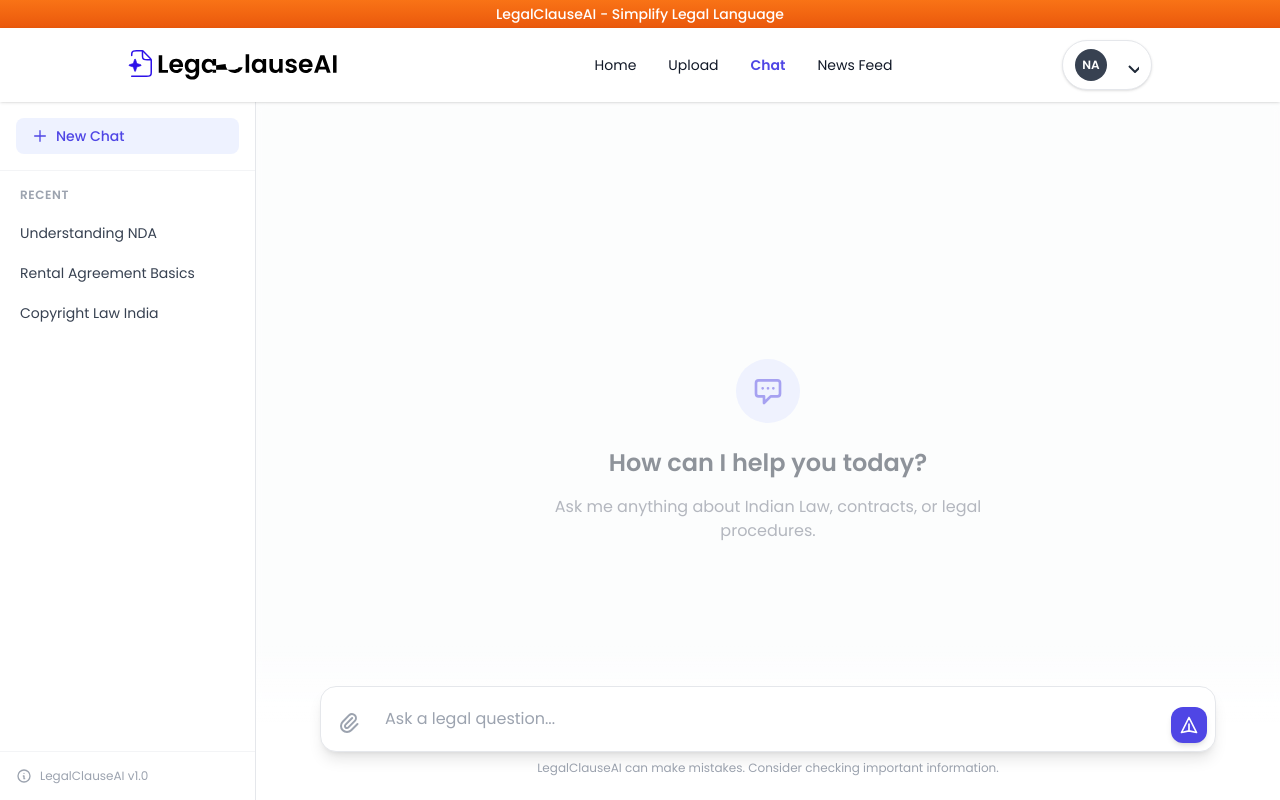
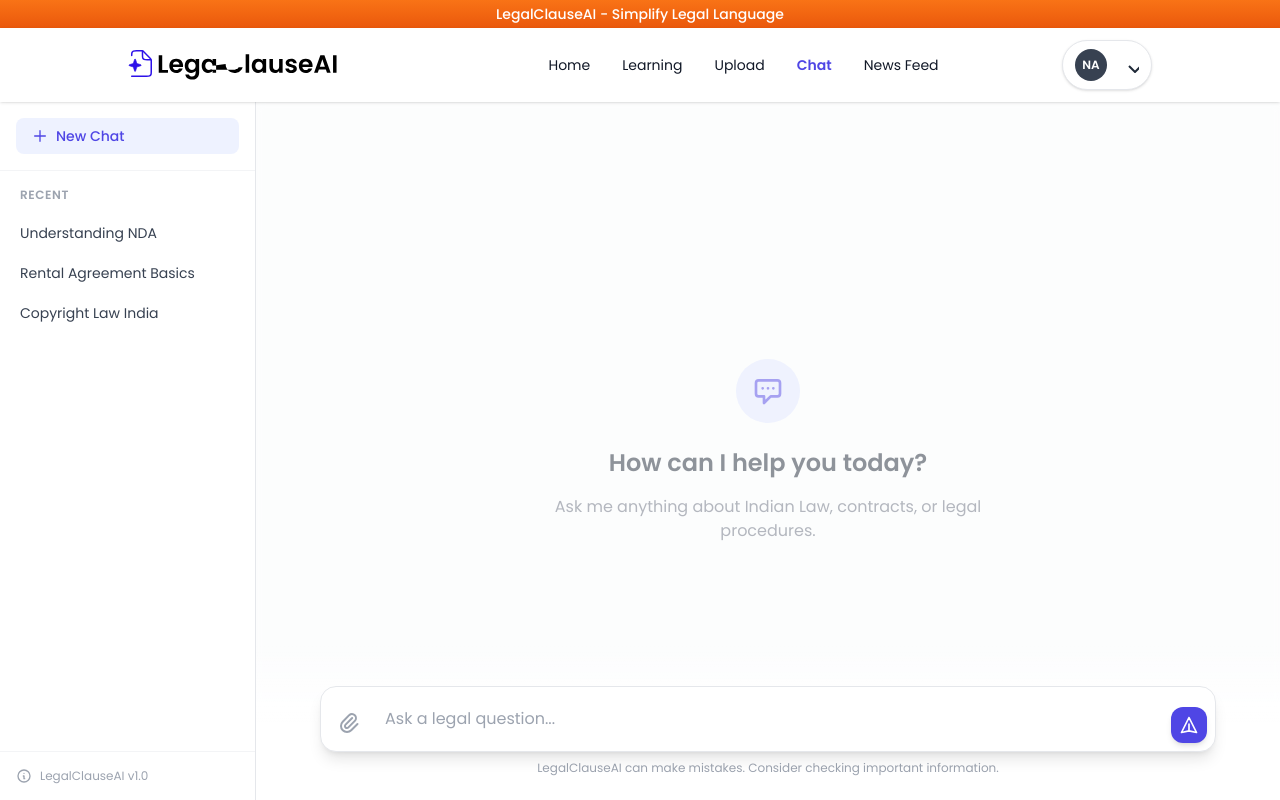
Before and after one commit to Justhasim/LegalClauseAi, a Flask app: page /chat in a window 1280 px wide. Run offline with Flask 3, Linux system fonts and the light colour scheme; the visitor is signed in with stand-in values (Sample User, id 1); some libraries are stand-ins or nearby versions.

Commit message:
feat: add modified files

```diff
--- a/templates/chat.html
+++ b/templates/chat.html
@@ -95,6 +95,8 @@
 
             <ul class="hidden md:flex items-center space-x-8 md:pl-28">
                 <li><a href="{{ url_for('home') }}" class="hover:text-indigo-600 transition-colors">Home</a></li>
+                <li><a href="{{ url_for('learning') }}" class="hover:text-indigo-600 transition-colors">Learning</a>
+                </li>
                 <li><a href="{{ url_for('upload') }}" class="hover:text-indigo-600 transition-colors">Upload</a></li>
                 <li><a href="{{ url_for('chat') }}" class="text-indigo-600 font-semibold">Chat</a></li>
                 <li><a href="{{ url_for('news') }}" class="hover:text-indigo-600 transition-colors">News Feed</a></li>
@@ -147,6 +149,7 @@
             <div class="mobile-menu absolute top-full left-0 w-full bg-white shadow-sm p-6 hidden md:hidden z-50">
                 <ul class="flex flex-col space-y-4 text-lg">
                     <li><a href="{{ url_for('home') }}" class="text-sm">Home</a></li>
+                    <li><a href="{{ url_for('learning') }}" class="text-sm">Learning</a></li>
                     <li><a href="{{ url_for('upload') }}" class="text-sm">Upload</a></li>
                     <li><a href="{{ url_for('chat') }}" class="text-sm font-semibold text-indigo-600">Chat</a></li>
                     <li><a href="{{ url_for('news') }}" class="text-sm">News Feed</a></li>
--- a/templates/home.html
+++ b/templates/home.html
@@ -61,6 +61,7 @@
 
       <ul class="hidden md:flex items-center space-x-8 md:pl-28">
         <li><a href="{{ url_for('home') }}">Home</a></li>
+        <li><a href="{{ url_for('learning') }}">Learning</a></li>
         <li><a href="{{ url_for('upload') }}">Upload</a></li>
         <li><a href="{{ url_for('chat') }}">Chat</a></li>
         <li><a href="{{ url_for('news') }}">News Feed</a></li>
@@ -120,6 +121,7 @@
       <div class="mobile-menu absolute top-full left-0 w-full bg-white shadow-sm p-6 hidden md:hidden z-50">
         <ul class="flex flex-col space-y-4 text-lg">
           <li><a href="{{ url_for('home') }}" class="text-sm">Home</a></li>
+          <li><a href="{{ url_for('learning') }}" class="text-sm">Learning</a></li>
           <li><a href="{{ url_for('upload') }}" class="text-sm">Upload</a></li>
           <li><a href="{{ url_for('chat') }}" class="text-sm">Chat</a></li>
           <li><a href="{{ url_for('news') }}" class="text-sm">News Feed</a></li>
--- a/templates/news.html
+++ b/templates/news.html
@@ -63,6 +63,8 @@
 
             <ul class="hidden md:flex items-center space-x-8 md:pl-28">
                 <li><a href="{{ url_for('home') }}" class="hover:text-indigo-600 transition-colors">Home</a></li>
+                <li><a href="{{ url_for('learning') }}" class="hover:text-indigo-600 transition-colors">Learning</a>
+                </li>
                 <li><a href="{{ url_for('upload') }}" class="hover:text-indigo-600 transition-colors">Upload</a></li>
                 <li><a href="{{ url_for('chat') }}" class="hover:text-indigo-600 transition-colors">Chat</a></li>
                 <li><a href="{{ url_for('news') }}" class="text-indigo-600 font-semibold">News Feed</a></li>
@@ -115,6 +117,7 @@
             <div class="mobile-menu absolute top-full left-0 w-full bg-white shadow-sm p-6 hidden md:hidden z-50">
                 <ul class="flex flex-col space-y-4 text-lg">
                     <li><a href="{{ url_for('home') }}" class="text-sm">Home</a></li>
+                    <li><a href="{{ url_for('learning') }}" class="text-sm">Learning</a></li>
                     <li><a href="{{ url_for('upload') }}" class="text-sm">Upload</a></li>
                     <li><a href="{{ url_for('chat') }}" class="text-sm">Chat</a></li>
                     <li><a href="{{ url_for('news') }}" class="text-sm font-semibold text-indigo-600">News Feed</a></li>
--- a/templates/result.html
+++ b/templates/result.html
@@ -86,6 +86,8 @@
 
             <ul class="hidden md:flex items-center space-x-8 md:pl-28">
                 <li><a href="{{ url_for('home') }}" class="hover:text-indigo-600 transition-colors">Home</a></li>
+                <li><a href="{{ url_for('learning') }}" class="hover:text-indigo-600 transition-colors">Learning</a>
+                </li>
                 <li><a href="{{ url_for('upload') }}" class="hover:text-indigo-600 transition-colors">Upload</a></li>
                 <li><a href="{{ url_for('chat') }}" class="hover:text-indigo-600 transition-colors">Chat</a></li>
                 <li><a href="{{ url_for('news') }}" class="hover:text-indigo-600 transition-colors">News Feed</a></li>
@@ -138,6 +140,7 @@
             <div class="mobile-menu absolute top-full left-0 w-full bg-white shadow-sm p-6 hidden md:hidden z-50">
                 <ul class="flex flex-col space-y-4 text-lg">
                     <li><a href="{{ url_for('home') }}" class="text-sm">Home</a></li>
+                    <li><a href="{{ url_for('learning') }}" class="text-sm">Learning</a></li>
                     <li><a href="{{ url_for('upload') }}" class="text-sm">Upload</a></li>
                     <li><a href="{{ url_for('chat') }}" class="text-sm">Chat</a></li>
                     <li><a href="{{ url_for('news') }}" class="text-sm">News Feed</a></li>
--- a/templates/upload.html
+++ b/templates/upload.html
@@ -51,6 +51,7 @@
       </a>
       <ul class="hidden md:flex items-center space-x-8 md:pl-28">
         <li><a href="{{ url_for('home') }}" class="hover:text-indigo-600 transition-colors">Home</a></li>
+        <li><a href="{{ url_for('learning') }}" class="hover:text-indigo-600 transition-colors">Learning</a></li>
         <li><a href="{{ url_for('upload') }}" class="text-indigo-600 font-semibold">Upload</a></li>
         <li><a href="{{ url_for('chat') }}" class="hover:text-indigo-600 transition-colors">Chat</a></li>
         <li><a href="{{ url_for('news') }}" class="hover:text-indigo-600 transition-colors">News Feed</a></li>
@@ -102,6 +103,7 @@
       <div class="mobile-menu absolute top-full left-0 w-full bg-white shadow-sm p-6 hidden md:hidden z-50">
         <ul class="flex flex-col space-y-4 text-lg">
           <li><a href="{{ url_for('home') }}" class="text-sm">Home</a></li>
+          <li><a href="{{ url_for('learning') }}" class="text-sm">Learning</a></li>
           <li><a href="{{ url_for('upload') }}" class="text-sm font-semibold text-indigo-600">Upload</a></li>
           <li><a href="{{ url_for('chat') }}" class="text-sm">Chat</a></li>
           <li><a href="{{ url_for('news') }}" class="text-sm">News Feed</a></li>
```
